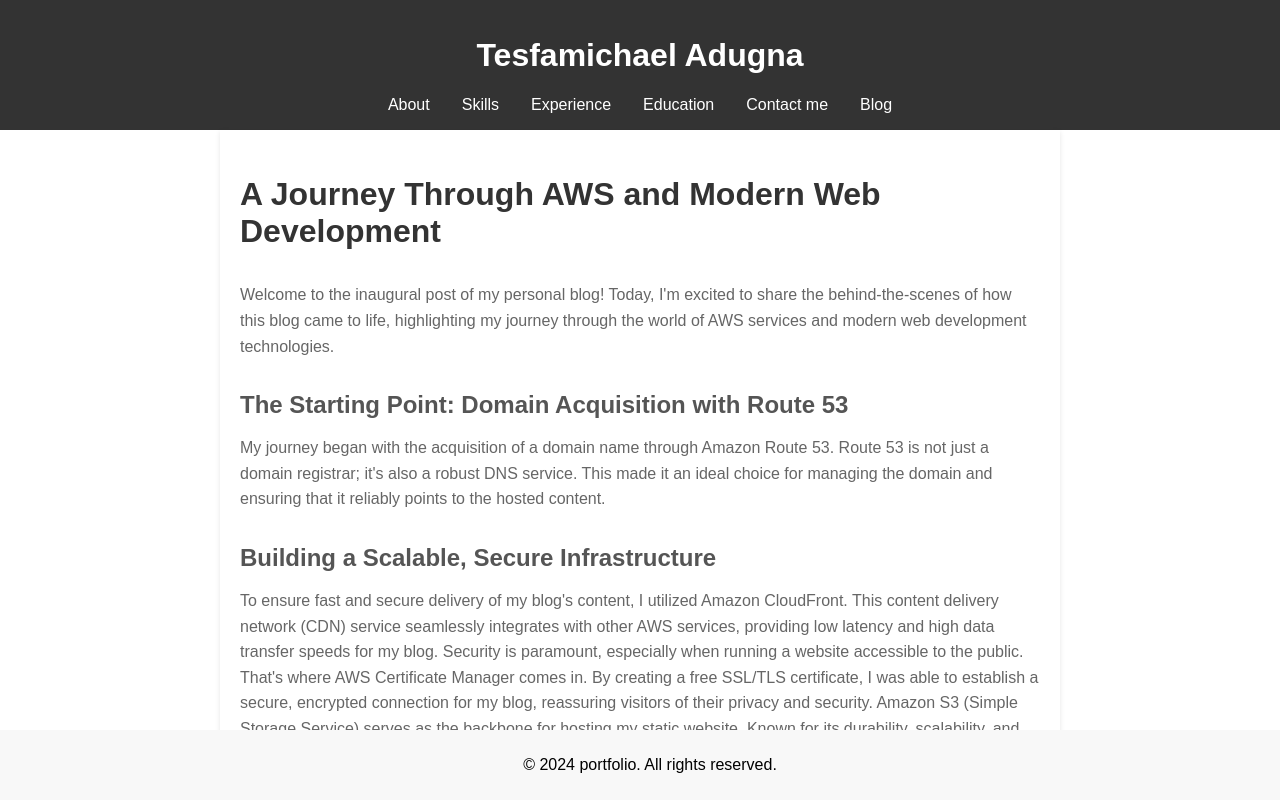
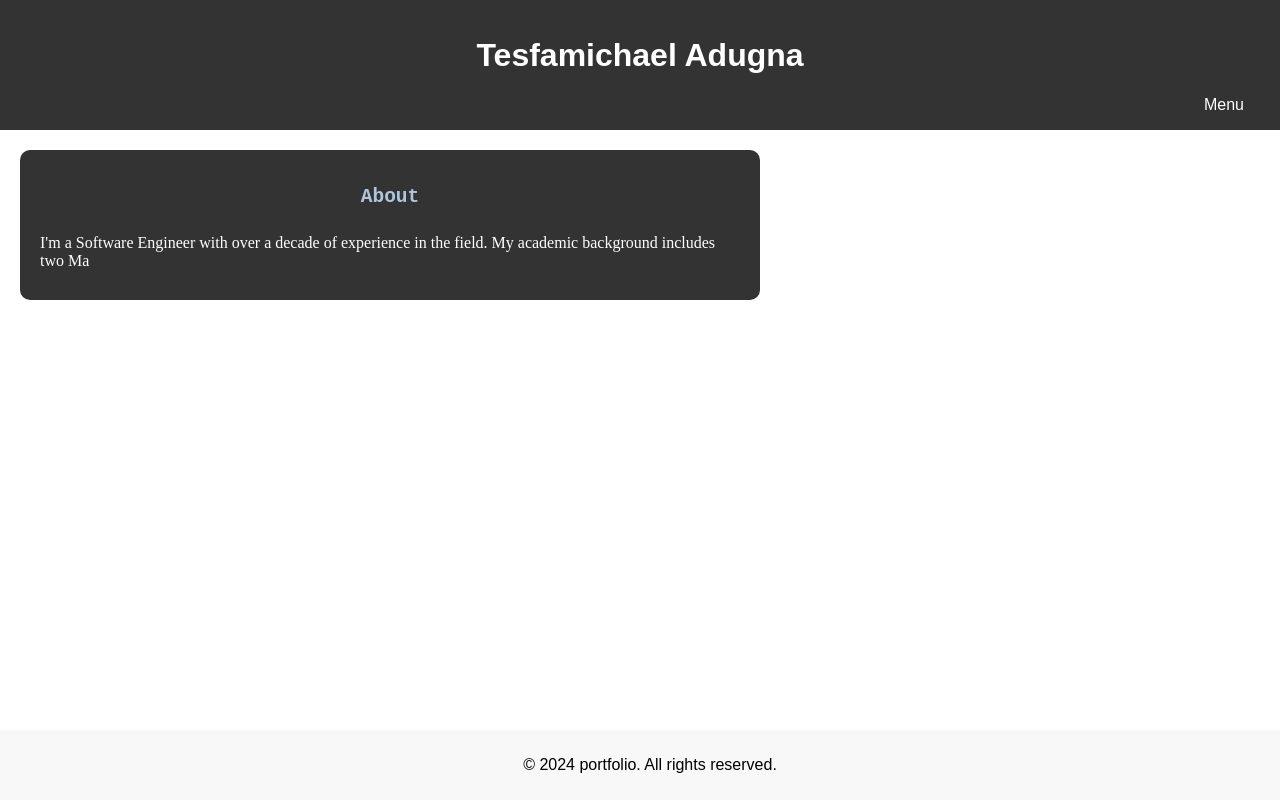
Before and after one commit to Adugnata/portfolio, a React (Create React App) app: page / in a window 1280 px wide. Shown: the top 800 px of the page. Built offline with nearby package versions, Linux system fonts and the light colour scheme.

Commit message:
add menu

```diff
--- a/src/App.js
+++ b/src/App.js
@@ -28,7 +28,7 @@ function App() {
             <div>
                 <Header name={data.name}/>
                 <Routes>
-                    <Route path="/" element={<Blog blogData={data.blog}/>}/>
+                    <Route path="/" element={<About data={data}/>}/>
                     <Route path="/about" element={<About data={data}/>}/>
                     <Route path="/skills" element={<Skills skills={data.skills}/>}/>
                     <Route path="/experience" element={<Experience experience={data.experience}/>}/>
--- a/src/components/Header.js
+++ b/src/components/Header.js
@@ -1,18 +1,33 @@
-import React from 'react';
+import React, { useState } from 'react';
 import { Link } from 'react-router-dom';
 
-const Header = ({ name }) => (
+const Header = ({ name }) => {
+    const [isDropdownOpen, setIsDropdownOpen] = useState(false);
+
+    const toggleDropdown = () => {
+        setIsDropdownOpen(!isDropdownOpen);
+    };
+
+    return (
         <header>
             <h1>{name}</h1>
             <nav>
+                <div className="dropdown">
+                    <button onClick={toggleDropdown} className="dropbtn">Menu</button>
+                    {isDropdownOpen && (
+                        <div className="dropdown-content">
                             <Link to="/about">About</Link>
                             <Link to="/skills">Skills</Link>
                             <Link to="/experience">Experience</Link>
                             <Link to="/education">Education</Link>
-            <Link to="/contactMe">Contact me</Link>
+                            <Link to="/contactMe">Contact Me</Link>
                             <Link to="/blog">Blog</Link>
+                        </div>
+                    )}
+                </div>
             </nav>
         </header>
     );
+};
 
 export default Header;
--- a/src/css/App.css
+++ b/src/css/App.css
@@ -66,7 +66,57 @@ li {
   line-height: 1.6;
   color: #666;
 }
+/* Style for the dropdown button */
+.dropbtn {
+  background-color: #333;
+  color: white;
+  padding: 0;
+  font-size: 16px;
+  border: none;
+  cursor: pointer;
+}
 
-/* Add more styling as needed */
+/* Align dropdown to the right, with some space */
+.dropdown {
+  margin-left: auto;
+  margin-right: 20px; /* Adjust this value as needed */
+  position: relative;
+  display: inline-block;
+}
 
-/* Add more styles as needed */
+/* Dropdown Content (Hidden by Default) */
+.dropdown-content {
+  display: none;
+  position: absolute;
+  right: 0; /* Aligns the dropdown content to the right of the dropdown button */
+  background-color: #f9f9f9;
+  min-width: 160px;
+  box-shadow: 0px 8px 16px 0px rgba(0,0,0,0.2);
+  z-index: 1;
+}
+
+/* Links inside the dropdown */
+.dropdown-content a {
+  color: black;
+  padding: 12px 16px;
+  text-decoration: none;
+  display: block;
+}
+
+/* Show the dropdown menu on hover */
+.dropdown:hover .dropdown-content {
+  display: block;
+}
+
+/* Change color of dropdown links on hover */
+.dropdown-content a:hover {background-color: #f1f1f1}
+
+/* Optional: Show the dropdown menu when clicked */
+.dropdown-clicked .dropdown-content {
+  display: block;
+}
+
+/* Change the background color of the dropdown button when the dropdown content is shown */
+.dropdown-clicked .dropbtn {
+  background-color: #3e8e41;
+}
```
Lines whose indentation alone changed are shown as unchanged.
